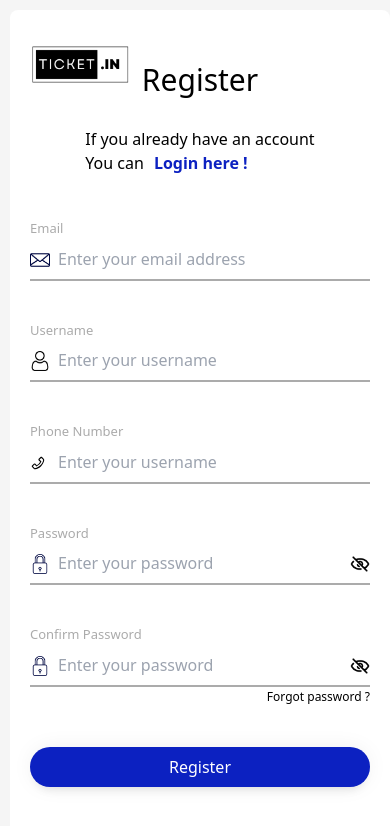
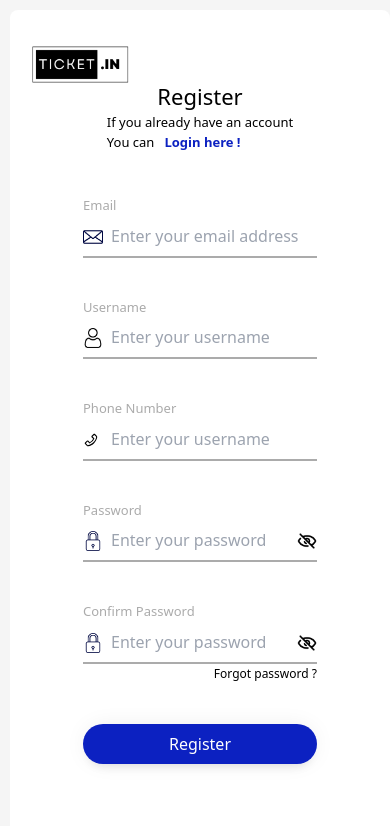
Before and after one commit to DiftaFitrahul/frontend-ticket.in, a Next.js app: page /auth/register in a window 390 px wide. Shown: the top 826 px of the page. Built offline with nearby package versions, Linux system fonts and the light colour scheme.

Commit message:
fix: responsive input register page

```diff
--- a/src/pages/auth/register.jsx
+++ b/src/pages/auth/register.jsx
@@ -37,7 +37,8 @@ export default function Register() {
       })
       .then((res) => {
         setIsLoading(false);
-        toast.success("Register Berhasil! Silahkan Cek Email Anda!"), {
+        toast.success("Register Berhasil! Silahkan Cek Email Anda!"),
+          {
             zIndex: 9999,
           };
         setTimeout(() => {
@@ -46,7 +47,8 @@ export default function Register() {
       })
       .catch((err) => {
         setIsLoading(false);
-        toast.error("Register Gagal!"), {
+        toast.error("Register Gagal!"),
+          {
             zIndex: 9999,
           };
       });
@@ -66,14 +68,14 @@ export default function Register() {
               className="p-0"
             />
           </div>
-          <h1 className="sm:self-start xl:pl-[120px] md:pl-[70px] sm:pl-[40px] font-medium text-[30px] text-black">
+          <h1 className="sm:self-start xl:pl-[120px] md:pl-[70px] sm:pl-[40px] mx-10 font-medium text-[22px] sm:text-[30px] text-black">
             Register
           </h1>
-          <p className="sm:self-start xl:pl-[120px] md:pl-[70px] sm:pl-[40px] mt-[25px] mb-1 font-normal text-[16px] text-black">
+          <p className="sm:self-start xl:pl-[120px] md:pl-[70px] sm:pl-[40px] mx-10  mb-1 font-normal text-[13px] sm:text-[16px] text-black">
             If you already have an account <br></br> You can
             <Link
               href="/auth/login"
-              className="self-start pl-[10px] mb-[100px] text-[16px] text-primary-blue font-semibold "
+              className="self-start pl-[10px] mb-[100px] text-[13px] sm:text-[16px] text-primary-blue font-semibold "
             >
               Login here !
             </Link>
@@ -95,7 +97,7 @@ export default function Register() {
               </span>
               <input
                 type="email"
-                className="pl-7 pr-4 py-2 w-[calc(25vw-50px)]  sm:min-w-[270px] min-w-[340px] border-grey-custom border-b-2 focus:border-placeholder-blue  focus:outline-none   text-placeholder-blue focus:placeholder-placeholder-blue"
+                className="pl-7 pr-4 py-2 w-[calc(60vw)] sm:w-[calc(25vw-50px)]  sm:min-w-[270px] border-grey-custom border-b-2 focus:border-placeholder-blue  focus:outline-none   text-placeholder-blue focus:placeholder-placeholder-blue"
                 placeholder="Enter your email address"
                 value={email}
                 onChange={(e) => setEmail(e.target.value)}
@@ -114,7 +116,7 @@ export default function Register() {
               </span>
               <input
                 type="text"
-                className="pl-7 pr-4 py-2 w-[calc(25vw-50px)]  sm:min-w-[270px] min-w-[340px] border-grey-custom border-b-2 focus:border-placeholder-blue  focus:outline-none   text-placeholder-blue focus:placeholder-placeholder-blue"
+                className="pl-7 pr-4 py-2 w-[calc(60vw)] sm:w-[calc(25vw-50px)]  sm:min-w-[270px] border-grey-custom border-b-2 focus:border-placeholder-blue  focus:outline-none   text-placeholder-blue focus:placeholder-placeholder-blue"
                 placeholder="Enter your username"
                 value={username}
                 onChange={(e) => setUsername(e.target.value)}
@@ -130,7 +132,7 @@ export default function Register() {
               </span>
               <input
                 type="text"
-                className="pl-7 pr-4 py-2 w-[calc(25vw-50px)]  sm:min-w-[270px] min-w-[340px] border-grey-custom border-b-2 focus:border-placeholder-blue  focus:outline-none   text-placeholder-blue focus:placeholder-placeholder-blue"
+                className="pl-7 pr-4 py-2 w-[calc(60vw)] sm:w-[calc(25vw-50px)]  sm:min-w-[270px] border-grey-custom border-b-2 focus:border-placeholder-blue  focus:outline-none   text-placeholder-blue focus:placeholder-placeholder-blue"
                 placeholder="Enter your username"
                 value={phoneNumber}
                 onChange={(e) => setPhoneNumber(e.target.value)}
@@ -138,7 +140,7 @@ export default function Register() {
             </div>
 
             <p className="text-grey-custom text-[13px] mt-[40px]">Password</p>
-            <div className="relative ">
+            <div className="relative w-[calc(60vw)] sm:w-full">
               <span className="absolute inset-y-0 left-0 flex items-center ">
                 <Image
                   src="/lock_icon.png"
@@ -149,7 +151,7 @@ export default function Register() {
               </span>
               <input
                 type={showPassword ? "text" : "password"}
-                className="pl-7 pr-4 py-2  w-[calc(25vw-50px)] sm:min-w-[270px] min-w-[340px] border-grey-custom border-b-2 focus:border-placeholder-blue  focus:outline-none   text-placeholder-blue focus:placeholder-placeholder-blue "
+                className="pl-7 pr-4 py-2  w-[calc(60vw)] sm:w-[calc(25vw-50px)]  sm:min-w-[270px] border-grey-custom border-b-2 focus:border-placeholder-blue  focus:outline-none   text-placeholder-blue focus:placeholder-placeholder-blue "
                 placeholder="Enter your password"
                 value={password}
                 onChange={(e) => setPassword(e.target.value)}
@@ -171,7 +173,7 @@ export default function Register() {
             <p className="text-grey-custom text-[13px] mt-[40px]">
               Confirm Password
             </p>
-            <div className="relative ">
+            <div className="relative w-[calc(60vw)] sm:w-full">
               <span className="absolute inset-y-0 left-0 flex items-center ">
                 <Image
                   src="/lock_icon.png"
@@ -182,7 +184,7 @@ export default function Register() {
               </span>
               <input
                 type={showConfirmPassword ? "text" : "password"}
-                className="pl-7 pr-4 py-2  w-[calc(25vw-50px)] sm:min-w-[270px] min-w-[340px] border-grey-custom border-b-2 focus:border-placeholder-blue  focus:outline-none   text-placeholder-blue focus:placeholder-placeholder-blue "
+                className="pl-7 pr-4 py-2  w-[calc(60vw)] sm:w-[calc(25vw-50px)]  sm:min-w-[270px] border-grey-custom border-b-2 focus:border-placeholder-blue  focus:outline-none   text-placeholder-blue focus:placeholder-placeholder-blue "
                 placeholder="Enter your password"
               />
               <button type="button" onClick={toogleConfirmPassword}>
@@ -201,7 +203,7 @@ export default function Register() {
               </button>
             </div>
 
-            <div className="relative mt-[10px]">
+            <div className="relative mt-[10px] w-[calc(60vw)] sm:w-full">
               {/* <label>
                 <input
                   type="checkbox"
@@ -213,7 +215,7 @@ export default function Register() {
                   Remember me
                 </span>
               </label> */}
-              <div>
+
               <Link
                 href=""
                 className="absolute inset-y-0 right-0 flex items-center "
@@ -221,11 +223,10 @@ export default function Register() {
                 <p className="text-black text-[12px]">Forgot password ?</p>
               </Link>
             </div>
-            </div>
-            <div className="flex justify-center items-center w-[calc(25vw-50px)] sm:min-w-[270px] min-w-[340px]">
+            <div className="flex justify-center items-center w-[calc(60vw)] sm:w-[calc(25vw-50px)]  sm:min-w-[270px]">
               <button
                 type="submit"
-                className="text-white w-[calc(25vw-50px)] sm:min-w-[270px] min-w-[340px] mt-[50px] bg-primary-blue py-2  rounded-[100px] hover:opacity-90 shadow-auth-button-shadow"
+                className="text-white w-[calc(60vw)] sm:w-[calc(25vw-50px)]  sm:min-w-[270px] mt-[50px] bg-primary-blue py-2  rounded-[100px] hover:opacity-90 shadow-auth-button-shadow"
               >
                 Register
               </button>
```
Lines whose indentation alone changed are shown as unchanged.
